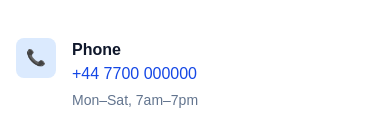
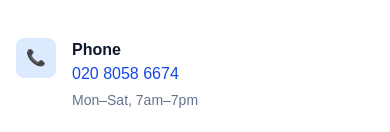
Before and after one commit to asil5/dumbwaiter-uk, a Next.js app: page /contact in a window 390 px wide. Shown: the part 395-527 px from the top of the page. Built offline with nearby package versions, Linux system fonts and the light colour scheme.

Commit message:
fix: update phone number

```diff
--- a/app/config.ts
+++ b/app/config.ts
@@ -1,6 +1,6 @@
 export const site = {
-  phone: "+44 7700 000000",
-  whatsapp: "+447700000000",
+  phone: "020 8058 6674",
+  whatsapp: "+442080586674",
   email: "info@dumbwaiter.uk",
   company: "Dumbwaiter UK",
   tagline: "London's Dumbwaiter Specialist",
```
